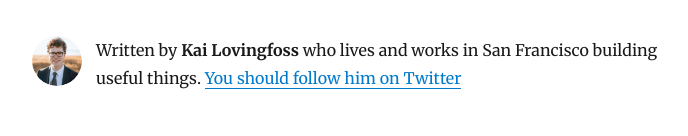
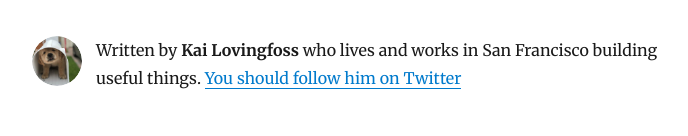
Before and after one commit to tryingtokeepup/kais-blog, a Gatsby site: page / in a window 1280 px wide. Shown: the part 188-324 px from the top of the page, without its empty margins (293-981 px from the left). Built offline with nearby package versions, Linux system fonts and the light colour scheme; Gatsby itself is replaced by a stand-in of ours; some packages are replaced by stand-ins of ours.

Commit message:
i added a doggie pic

```diff
--- a/src/components/bio.js
+++ b/src/components/bio.js
@@ -47,7 +47,7 @@ function Bio() {
 
 const bioQuery = graphql`
   query BioQuery {
-    avatar: file(absolutePath: { regex: "/profile-pic.jpg/" }) {
+    avatar: file(absolutePath: { regex: "/smalldoggie.png/" }) {
       childImageSharp {
         fixed(width: 50, height: 50) {
           ...GatsbyImageSharpFixed
```
Also changed, not shown: content/assets/smalldoggie.png (added).
